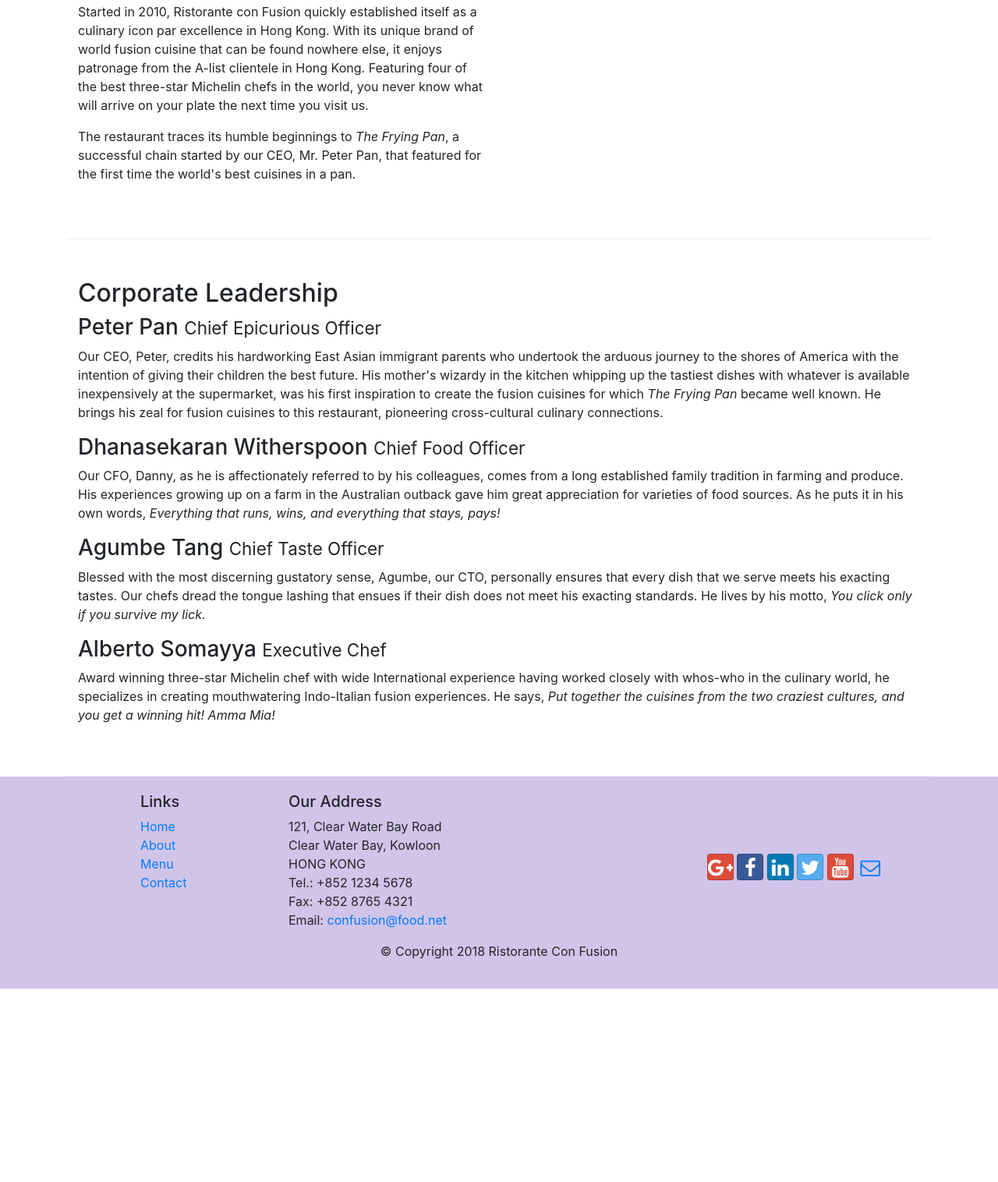
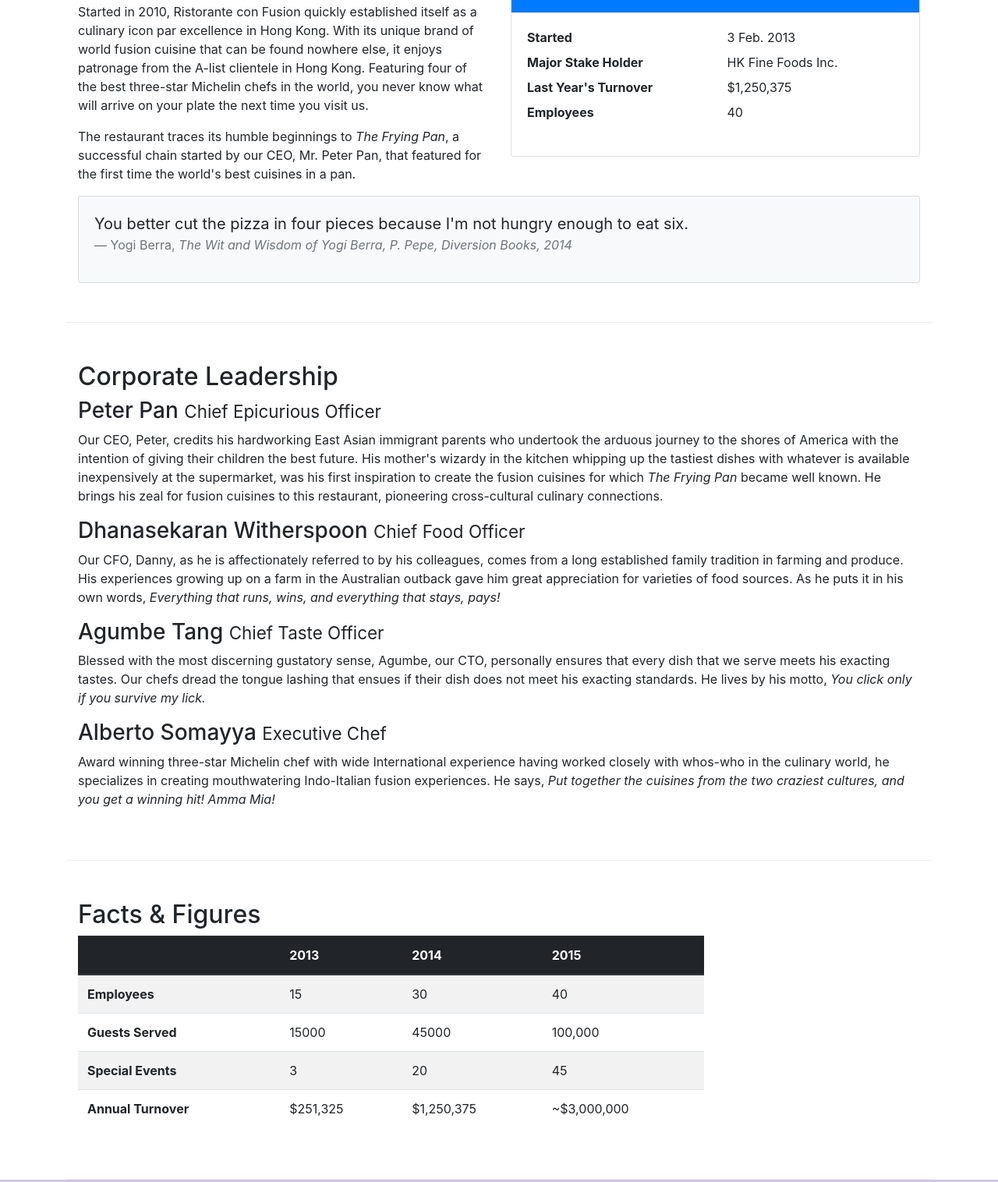
Before and after one commit to dev-ai-kar/confusion--Bootstrap4, a website: page aboutus.html in a window 1280 px wide. Shown: the part 558-2074 px from the top of the page at 78% size. Before the commit the page ends 1826 px from the top, so only its background shows below. Drawn offline with nearby package versions, Linux system fonts and the light colour scheme.

Commit message:
Tables and Cards
Fix nav links in index.html
Add two cards
Construct a table  with the Bootstrap table classes
Add two cards with use of the description list
and the block quote in the content.

```diff
--- a/aboutus.html
+++ b/aboutus.html
@@ -73,7 +73,34 @@
                 <p>The restaurant traces its humble beginnings to <em>The Frying Pan</em>, a successful chain started by
                     our CEO, Mr. Peter Pan, that featured for the first time the world's best cuisines in a pan.</p>
             </div>
-            <div>
+            <div class="col-sm">
+                <div class="card">
+                    <h3 class="card-header bg-primary text-white">Facts at a Glance</h3>
+                    <div class="card-body">
+                        <dl class="row">
+                            <dt class="col-6">Started</dt>
+                            <dd class="col-6">3 Feb. 2013</dd>
+                            <dt class="col-6">Major Stake Holder</dt>
+                            <dd class="col-6">HK Fine Foods Inc.</dd>
+                            <dt class="col-6">Last Year's Turnover</dt>
+                            <dd class="col-6">$1,250,375</dd>
+                            <dt class="col-6">Employees</dt>
+                            <dd class="col-6">40</dd>
+                        </dl>
+                    </div>
+                </div>
+            </div>
+            <div class="col-12">
+                <div class="card card-body bg-light">
+                    <blockquote class="blockquote">
+                        <p class="mb-0">You better cut the pizza in four pieces because
+                            I'm not hungry enough to eat six.</p>
+                        <footer class="blockquote-footer">Yogi Berra,
+                            <cite title="Source Title">The Wit and Wisdom of Yogi Berra,
+                            P. Pepe, Diversion Books, 2014</cite>
+                        </footer>
+                    </blockquote>
+                </div>
             </div>
         </div>
 
@@ -105,7 +132,50 @@
                         winning hit! Amma Mia!</em></p>
             </div>
         </div>
-
+        <div class="row-content row">
+            <div class="col-12 col-sm-9">
+                <h2>Facts &amp; Figures</h2>
+                <div class="table-responsive">
+                    <table class="table table-striped">
+                        <thead class="thead-dark">
+                            <tr>
+                                <th>&nbsp;</th>
+                                <th>2013</th>
+                                <th>2014</th>
+                                <th>2015</th>
+                            </tr>
+                        </thead>
+                        <tbody>
+                            <tr>
+                                <th>Employees</th>
+                                <td>15</td>
+                                <td>30</td>
+                                <td>40</td>
+                            </tr>
+                            <tr>
+                                <th>Guests Served</th>
+                                <td>15000</td>
+                                <td>45000</td>
+                                <td>100,000</td>
+                            </tr>
+                            <tr>
+                                <th>Special Events</th>
+                                <td>3</td>
+                                <td>20</td>
+                                <td>45</td>
+                            </tr>
+                            <tr>
+                                <th>Annual Turnover</th>
+                                <td>$251,325</td>
+                                <td>$1,250,375</td>
+                                <td>~$3,000,000</td>
+                            </tr>
+                        </tbody>
+                    </table>
+                </div>
+            </div>
+            <div class="col-12 col-sm-3"></div>
+        </div>
     </div>
 
     <footer class="footer">
```
Also changed, not shown: index.html (+3 -3 lines).
